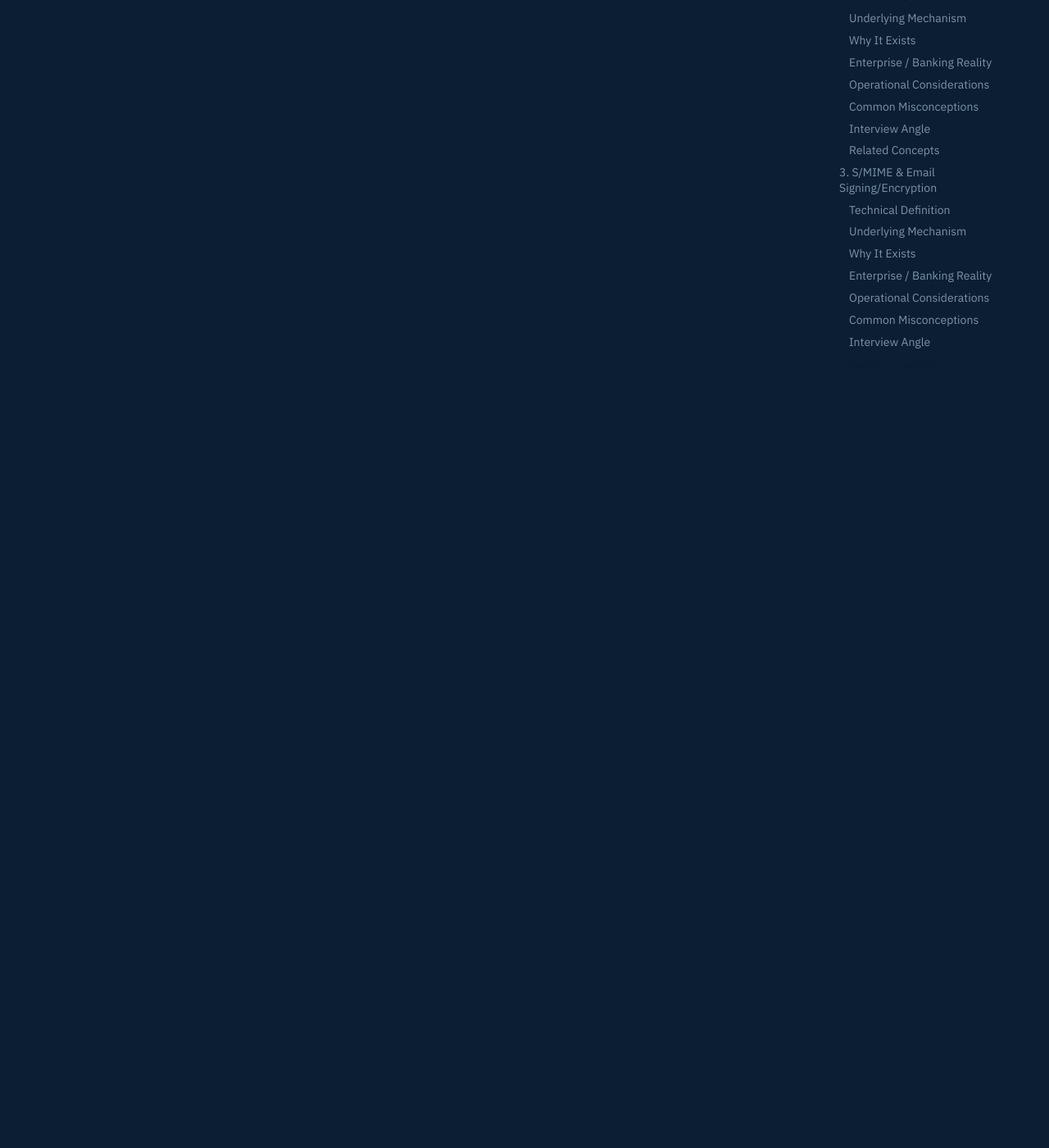
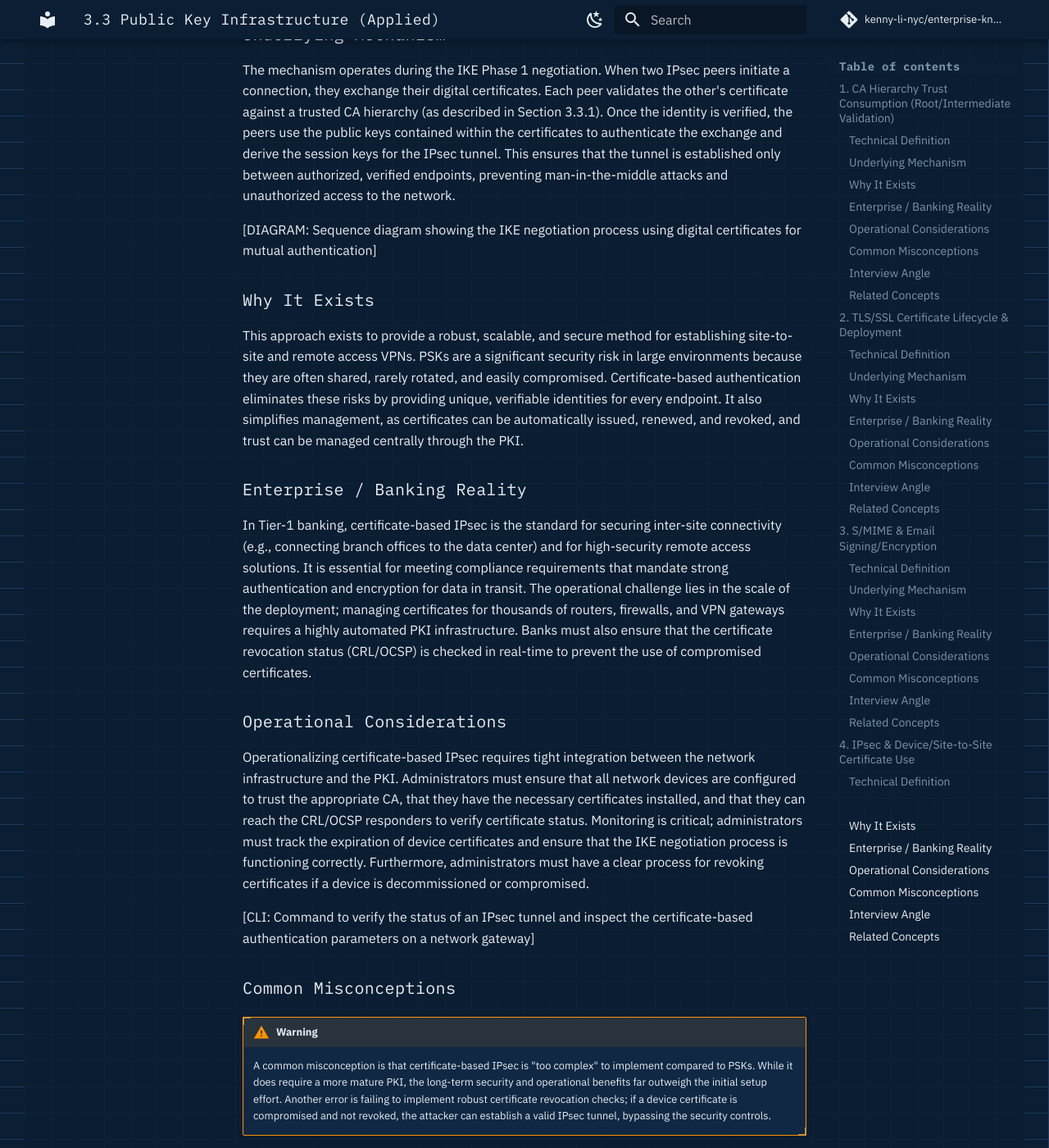
Before and after one commit to kenny-li-nyc/enterprise-knowledge-base, an MkDocs documentation site: the page built from docs/security/public-key-infrastructure-applied.md, in a window 1280 px wide and 1400 px high, scrolled down 8146 px. Shown: the whole window at 82% size. Built offline with MkDocs 1.6.1 and Material for MkDocs 9.7.7, drawn with Linux system fonts in a browser that asks for light colours; comment, search, counter and statistics services are not loaded; some of the changed text lies outside the part shown.

Commit message:
docs: add section on IPsec and device/site-to-site certificate use
Co-authored-by: aider (gemini/gemini-3.1-flash-lite) <aider@aider.chat>

```diff
--- a/docs/security/public-key-infrastructure-applied.md
+++ b/docs/security/public-key-infrastructure-applied.md
@@ -112,3 +112,41 @@ Operationalizing S/MIME requires a centralized, automated approach to certificat
 ### Related Concepts
 - Section 3.3: CA Hierarchy Trust Consumption (Root/Intermediate Validation)
 - Section 3.3: TLS/SSL Certificate Lifecycle & Deployment
+
+## 4. IPsec & Device/Site-to-Site Certificate Use
+
+### Technical Definition
+IPsec (Internet Protocol Security) certificate-based authentication is a method for securing network communications at the IP layer by using X.509 digital certificates to authenticate endpoints (devices, servers, or gateways) during the IKE (Internet Key Exchange) negotiation phase. Instead of relying on pre-shared keys (PSKs), which are difficult to manage and rotate, certificate-based authentication provides a scalable, cryptographically strong identity verification mechanism for establishing secure tunnels between sites or between a device and a gateway.
+
+### Underlying Mechanism
+The mechanism operates during the IKE Phase 1 negotiation. When two IPsec peers initiate a connection, they exchange their digital certificates. Each peer validates the other's certificate against a trusted CA hierarchy (as described in Section 3.3.1). Once the identity is verified, the peers use the public keys contained within the certificates to authenticate the exchange and derive the session keys for the IPsec tunnel. This ensures that the tunnel is established only between authorized, verified endpoints, preventing man-in-the-middle attacks and unauthorized access to the network.
+
+[DIAGRAM: Sequence diagram showing the IKE negotiation process using digital certificates for mutual authentication]
+
+### Why It Exists
+This approach exists to provide a robust, scalable, and secure method for establishing site-to-site and remote access VPNs. PSKs are a significant security risk in large environments because they are often shared, rarely rotated, and easily compromised. Certificate-based authentication eliminates these risks by providing unique, verifiable identities for every endpoint. It also simplifies management, as certificates can be automatically issued, renewed, and revoked, and trust can be managed centrally through the PKI.
+
+### Enterprise / Banking Reality
+In Tier-1 banking, certificate-based IPsec is the standard for securing inter-site connectivity (e.g., connecting branch offices to the data center) and for high-security remote access solutions. It is essential for meeting compliance requirements that mandate strong authentication and encryption for data in transit. The operational challenge lies in the scale of the deployment; managing certificates for thousands of routers, firewalls, and VPN gateways requires a highly automated PKI infrastructure. Banks must also ensure that the certificate revocation status (CRL/OCSP) is checked in real-time to prevent the use of compromised certificates.
+
+### Operational Considerations
+Operationalizing certificate-based IPsec requires tight integration between the network infrastructure and the PKI. Administrators must ensure that all network devices are configured to trust the appropriate CA, that they have the necessary certificates installed, and that they can reach the CRL/OCSP responders to verify certificate status. Monitoring is critical; administrators must track the expiration of device certificates and ensure that the IKE negotiation process is functioning correctly. Furthermore, administrators must have a clear process for revoking certificates if a device is decommissioned or compromised.
+
+[CLI: Command to verify the status of an IPsec tunnel and inspect the certificate-based authentication parameters on a network gateway]
+
+### Common Misconceptions
+!!! warning
+    A common misconception is that certificate-based IPsec is "too complex" to implement compared to PSKs. While it does require a more mature PKI, the long-term security and operational benefits far outweigh the initial setup effort. Another error is failing to implement robust certificate revocation checks; if a device certificate is compromised and not revoked, the attacker can establish a valid IPsec tunnel, bypassing the security controls.
+
+### Interview Angle
+1. Question: Why is certificate-based authentication preferred over pre-shared keys for IPsec tunnels in a banking environment?
+   Answer: PSKs are inherently insecure because they are difficult to manage, rotate, and protect. They are often shared across multiple devices, creating a single point of failure. Certificate-based authentication provides unique, verifiable identities for each endpoint, supports automated lifecycle management, and is significantly more scalable and secure.
+2. Question: How do you ensure that a compromised device cannot establish an IPsec tunnel using its certificate?
+   Answer: We implement real-time certificate revocation checks using CRLs or OCSP. When a device is compromised, we immediately revoke its certificate in the CA. The IPsec gateway, upon receiving the certificate during IKE negotiation, will check the revocation status and reject the connection if the certificate is revoked.
+3. Question: What are the key challenges in managing certificates for a large fleet of network devices?
+   Answer: The key challenges are automation and consistency. We use automated enrollment protocols (like SCEP or EST) to provision certificates to devices, and we use centralized management tools to ensure that all devices have the correct trust anchors and are configured to perform revocation checks. We also monitor certificate expiration and automate the renewal process to prevent outages.
+
+### Related Concepts
+- Section 3.3: CA Hierarchy Trust Consumption (Root/Intermediate Validation)
+- Section 3.3: TLS/SSL Certificate Lifecycle & Deployment
+- Section 2.7: VPN client management (IKEv2, SSL VPN)
```
